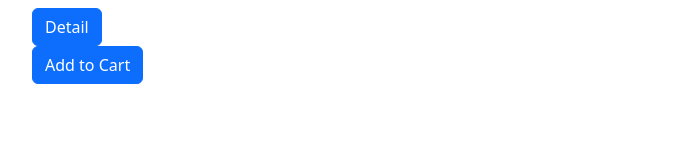
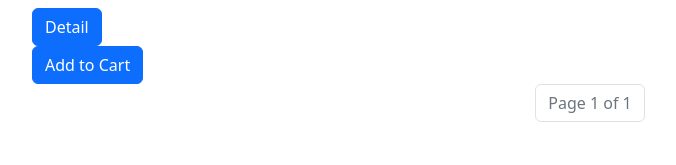
Before and after one commit to Jjjbit/ppm_project, a Django app: template templates/store_dashboard.html in a window 1280 px wide. Shown: the part 635-800 px from the top of the page, without its empty margins (50-726 px from the left). Run offline with Django 5.2, Linux system fonts and the light colour scheme; the template is opened without the code that fills it: most values are stand-ins (such as "Sample title", 1, 10 or a date in 2020); grey boxes labelled with a size stand in for pictures from a placeholder-image service; some libraries are stand-ins or nearby versions.

Commit message:
add store_dashboard.html

```diff
--- a/templates/store_dashboard.html
+++ b/templates/store_dashboard.html
@@ -44,6 +44,29 @@
         {% endfor %}
     </div>
 
+    <div class="d-flex justify-content-center">
+        <nav>
+            <ul class="pagination">
+                {% if page_obj.has_previous %}
+                    <li class="page-item">
+                        <a class="page-link" href="?page={{ page_obj.previous_page_number }}">Previous</a>
+                    </li>
+                {% endif %}
+
+                <li class="page-item disabled">
+                    <a class="page-link">Page {{ page_obj.number }} of {{ page_obj.paginator.num_pages }}</a>
+                </li>
+
+                {% if page_obj.has_next %}
+                    <li class="page-item">
+                        <a class="page-link" href="?page={{ page_obj.next_page_number }}">Next</a>
+                    </li>
+                {% endif %}
+            </ul>
+        </nav>
+    </div>
+
+
     {% if messages %}
         <div id="message-container">
             {% for message in messages %}
```
